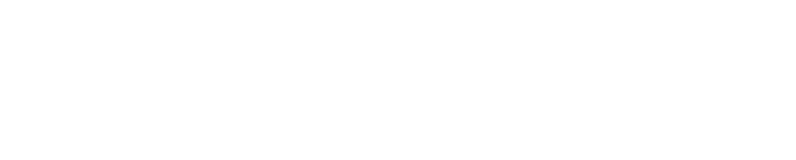
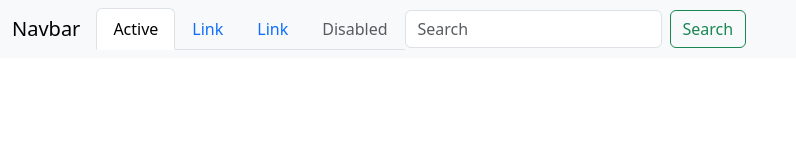
Before and after one commit to mjo-07/Proyecto1, a plain HTML site: page index.html in a window 1280 px wide. Shown: the whole page, without its empty margins (0-796 px from the left). Drawn offline with nearby package versions, Linux system fonts and the light colour scheme.

Commit message:
Se agrego al archivo index.html un navBar

```diff
--- a/index.html
+++ b/index.html
@@ -1,11 +1,46 @@
 <!DOCTYPE html>
 <html lang="en">
+
 <head>
     <meta charset="UTF-8">
     <meta name="viewport" content="width=device-width, initial-scale=1.0">
+    <link href="https://cdn.jsdelivr.net/npm/bootstrap@5.3.8/dist/css/bootstrap.min.css" rel="stylesheet"
+        integrity="sha384-sRIl4kxILFvY47J16cr9ZwB07vP4J8+LH7qKQnuqkuIAvNWLzeN8tE5YBujZqJLB" crossorigin="anonymous">
+    <link rel="stylesheet" href="style.css">
     <title>Document</title>
 </head>
+
 <body>
+    <nav class="navbar navbar-expand-lg bg-body-tertiary">
+        <div class="container-fluid">
+            <a class="navbar-brand" href="#">Navbar</a>
+            <button class="navbar-toggler" type="button" data-bs-toggle="collapse"
+                data-bs-target="#navbarSupportedContent" aria-controls="navbarSupportedContent" aria-expanded="false"
+                aria-label="Toggle navigation">
+                <span class="navbar-toggler-icon"></span>
+            </button>
+            <div class="collapse navbar-collapse" id="navbarSupportedContent">
+                <ul class="nav nav-tabs">
+                    <li class="nav-item">
+                        <a class="nav-link active" aria-current="page" href="#">Active</a>
+                    </li>
+                    <li class="nav-item">
+                        <a class="nav-link" href="#">Link</a>
+                    </li>
+                    <li class="nav-item">
+                        <a class="nav-link" href="#">Link</a>
+                    </li>
+                    <li class="nav-item">
+                        <a class="nav-link disabled" aria-disabled="true">Disabled</a>
+                    </li>
+                </ul>
+                <form class="d-flex" role="search">
+                    <input class="form-control me-2" type="search" placeholder="Search" aria-label="Search" />
+                    <button class="btn btn-outline-success" type="submit">Search</button>
+                </form>
+            </div>
+        </div>
+    </nav>
+</body>
 
-</body>
 </html>
```
